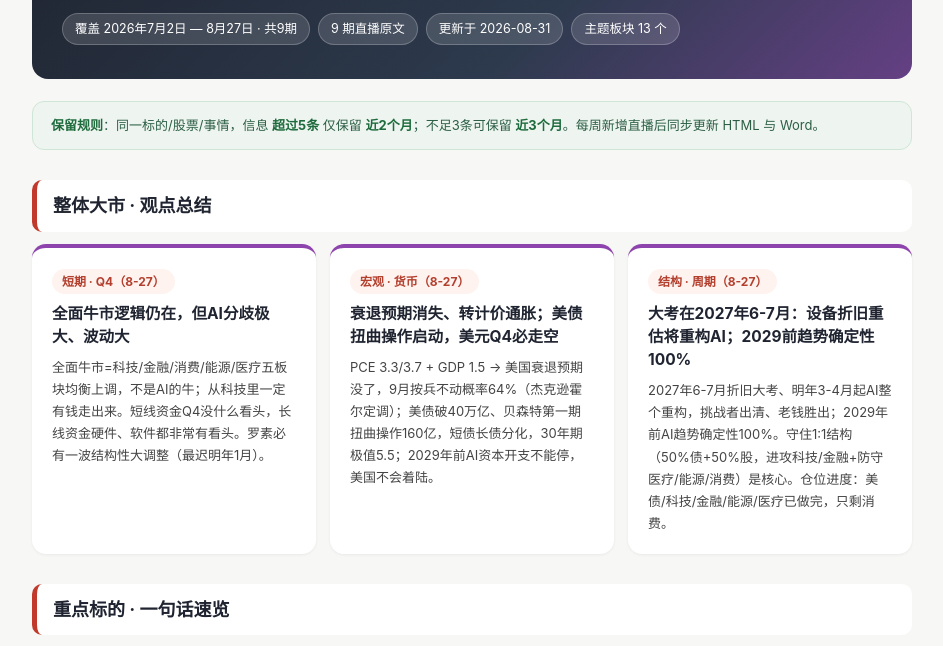
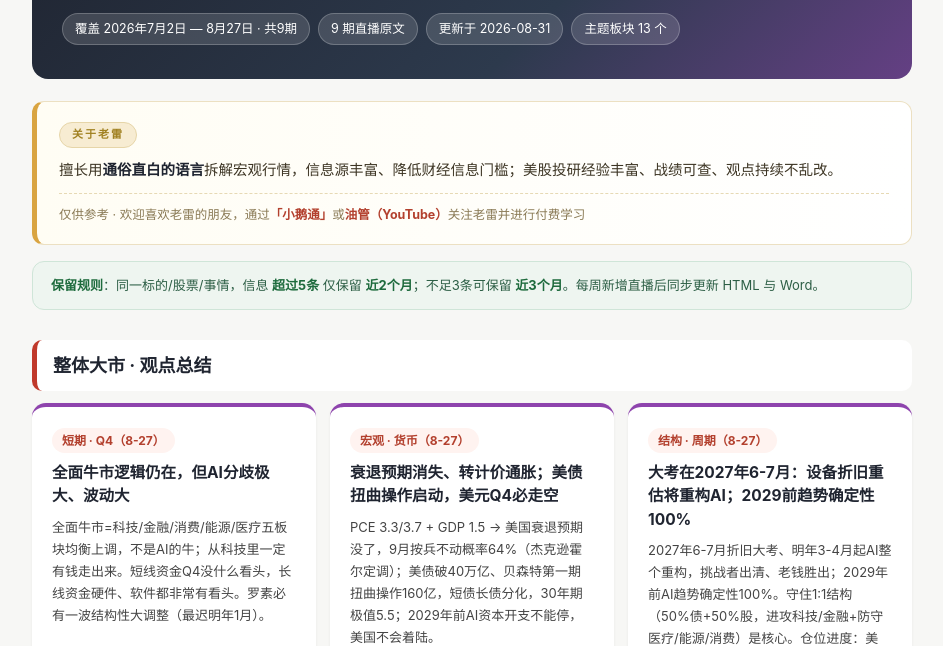
Before and after one commit to fengzt13/laolei-views, a plain HTML site: page index.html in a window 1280 px wide. Shown: the part 142-788 px from the top of the page, without its empty margins (168-1111 px from the left). Drawn offline with Linux system fonts and the light colour scheme.

Commit message:
feat: 首页新增老雷介绍语（位于保留规则上方）

```diff
--- a/index.html
+++ b/index.html
@@ -17,6 +17,12 @@
   .meta span{background:rgba(255,255,255,.14);border:1px solid rgba(255,255,255,.22);padding:4px 12px;border-radius:999px;font-size:12.5px}
   .rules{background:#eef5f0;border:1px solid #cfe5d8;border-radius:12px;padding:12px 18px;margin:16px 0 24px;font-size:13px;color:#2c5e45}
   .rules b{color:#1e6b3d}
+  .about{background:linear-gradient(90deg,#fffdf4,#fff);border:1px solid #ece0c2;border-left:5px solid #d9a441;border-radius:12px;padding:18px 22px;margin:18px 0 14px}
+  .about-main{font-size:14.5px;color:#3d3524;line-height:1.9;margin-bottom:10px}
+  .about-main b{color:#1f2430}
+  .about-cta{font-size:12.5px;color:#8a7a55;padding-top:10px;border-top:1px dashed #e6d9b4}
+  .about-cta b{color:#b3402e}
+  .about-badge{display:inline-block;font-size:11px;font-weight:700;letter-spacing:2px;color:#a08020;background:#f7ecd2;border:1px solid #e6d5a8;padding:2px 12px;border-radius:999px;margin-bottom:8px}
   h2{font-size:20px;margin:36px 0 14px;padding:13px 18px;background:var(--card);border-left:5px solid var(--accent);border-radius:10px;box-shadow:0 1px 3px rgba(0,0,0,.05);scroll-margin-top:14px}
   h3{font-size:16px;margin:22px 0 8px;color:var(--accent2);padding-left:10px;border-left:3px solid var(--accent2)}
   .view{display:inline-block;background:var(--chip);color:var(--chipink);font-weight:700;font-size:12.5px;padding:2px 10px;border-radius:6px;margin:14px 0 2px;letter-spacing:.5px}
@@ -73,6 +79,12 @@
     <span>主题板块 13 个</span>
   </div>
 </header>
+
+<div class="about">
+  <div class="about-badge">关于老雷</div>
+  <div class="about-main">擅长用<b>通俗直白的语言</b>拆解宏观行情，信息源丰富、降低财经信息门槛；美股投研经验丰富、战绩可查、观点持续不乱改。</div>
+  <div class="about-cta">仅供参考 · 欢迎喜欢老雷的朋友，通过<b>「小鹅通」</b>或<b>油管（YouTube）</b>关注老雷并进行付费学习</div>
+</div>
 
 <div class="rules"><b>保留规则</b>：同一标的/股票/事情，信息 <b>超过5条</b> 仅保留 <b>近2个月</b>；不足3条可保留 <b>近3个月</b>。每周新增直播后同步更新 HTML 与 Word。</div>
 
```
Also changed, not shown: topics.html (+6 -0 lines).
